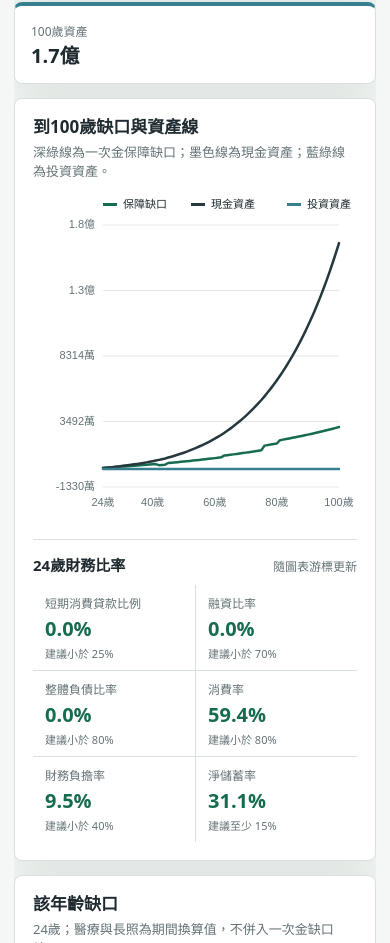
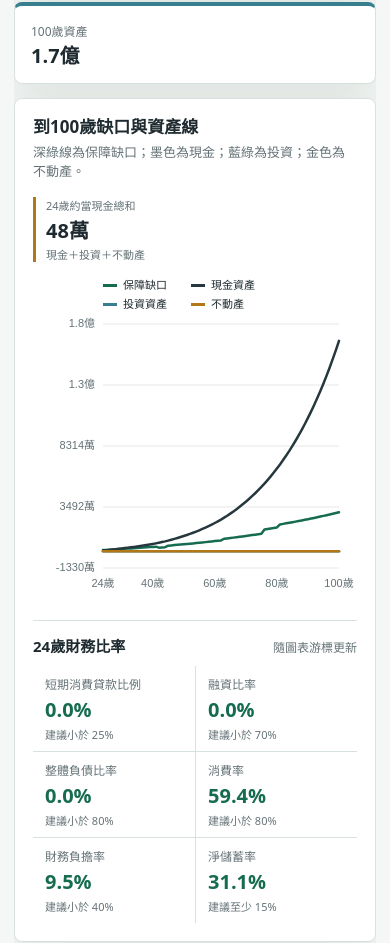
Before and after one commit to liu11-21/life-planning-dashboard, a plain HTML site: page index.html in a window 390 px wide. Shown: the part 3985-4928 px from the top of the page. Drawn offline with Linux system fonts and the light colour scheme.

Commit message:
Add real estate projection line

```diff
--- a/app.js
+++ b/app.js
@@ -396,6 +396,7 @@ function blankResource(kind) {
     id: makeId(kind),
     name: kind === "asset" ? "新增持有資產" : "新增負債",
     type: kind === "asset" ? "房地產" : "房貸",
+    assetClass: kind === "asset" ? "realEstate" : "",
     value: 0,
     annualGrowthRate: kind === "asset" ? 2 : 0,
     taxCategory: "none",
@@ -438,6 +439,13 @@ function normalizeResources(list, kind) {
     id: item.id || makeId(kind),
     name: item.name || (kind === "asset" ? "未命名資產" : "未命名負債"),
     type: item.type || (kind === "asset" ? "其他資產" : "其他負債"),
+    assetClass: kind === "asset"
+      ? (["realEstate", "other"].includes(item.assetClass)
+        ? item.assetClass
+        : (/房|土地|不動產/.test(`${item.name || ""} ${item.type || ""}`) || item.taxCategory === "house"
+          ? "realEstate"
+          : "other"))
+      : "",
     value: Number(item.value ?? item.balance) || 0,
     annualGrowthRate: kind === "asset" ? Number(item.annualGrowthRate) || 0 : 0,
     taxCategory: kind === "asset"
@@ -542,6 +550,10 @@ function assetValueAtDate(item, date) {
   const yearsHeld = monthsBetween(item.startDate, date) / 12;
   const growthRate = Math.max(-100, Number(item.annualGrowthRate) || 0) / 100;
   return Math.max(0, item.value * Math.pow(1 + growthRate, yearsHeld));
+}
+
+function isRealEstateAsset(item) {
+  return item.assetClass === "realEstate";
 }
 
 function annualExpenseAtDate(date, input, income = 0) {
@@ -835,6 +847,9 @@ function projectPlan() {
     const investmentTotal = Object.values(investmentBalances).reduce((sum, value) => sum + value, 0);
     const heldAssetValue = heldAssets
       .reduce((sum, item) => sum + assetValueAtDate(item, financial.date), 0);
+    const realEstateValue = heldAssets
+      .filter(isRealEstateAsset)
+      .reduce((sum, item) => sum + assetValueAtDate(item, financial.date), 0);
     const debtValue = debtItems
       .reduce((sum, item) => sum + debtBalanceAtDate(item, financial.date), 0);
     const netAssets = liquidBalance + investmentTotal + heldAssetValue - debtValue;
@@ -860,6 +875,8 @@ function projectPlan() {
       liquidAssets: liquidBalance,
       investmentAssets: investmentTotal,
       heldAssetValue,
+      realEstateValue,
+      equivalentAssets: liquidBalance + investmentTotal + realEstateValue,
       debtValue,
       investmentContribution,
       investmentLiquidation,
@@ -1046,6 +1063,7 @@ function renderResourceEditor() {
       <div class="loan-calculator full-field"><span>估算房屋稅：每年 ${formatMoney(annualAssetTax(editorDraft))}</span></div>` : ""}` : "";
   return `<div class="modal-field-grid">
       <label>項目<input data-draft-field="name" value="${escapeHtml(editorDraft.name)}"></label>
+      ${editorType === "asset" ? `<label>資產分類<select data-draft-field="assetClass"><option value="realEstate" ${editorDraft.assetClass === "realEstate" ? "selected" : ""}>不動產</option><option value="other" ${editorDraft.assetClass === "other" ? "selected" : ""}>其他持有資產</option></select></label>` : ""}
       <label>類型<input data-draft-field="type" value="${escapeHtml(editorDraft.type)}"></label>
       <label>${editorType === "asset" ? "起始估計價值" : "目前貸款餘額"}<input data-draft-field="value" type="number" min="0" step="any" value="${editorDraft.value}"></label>
       ${editorType === "asset" ? `<label>預期年增值率 %<input data-draft-field="annualGrowthRate" type="number" min="-100" step="any" value="${editorDraft.annualGrowthRate}"></label>` : ""}
@@ -1305,7 +1323,7 @@ function renderResources(kind) {
   container.innerHTML = list.map((item, index) => `
     <section class="entity-summary" data-resource-kind="${kind}" data-resource-index="${index}">
       <strong>${escapeHtml(item.name)}</strong>
-      <span>${escapeHtml(item.type)}｜${item.startDate || "-"} 至 ${item.endDate || "持續"}</span>
+      <span>${kind === "asset" ? `${isRealEstateAsset(item) ? "不動產" : "其他持有資產"}｜` : ""}${escapeHtml(item.type)}｜${item.startDate || "-"} 至 ${item.endDate || "持續"}</span>
       <span>${kind === "asset" ? `起始價值 ${formatMoney(item.value, true)}｜年增率 ${item.annualGrowthRate}%｜估算年稅 ${formatMoney(annualAssetTax(item), true)}` : `餘額 ${formatMoney(item.value, true)}｜月付 ${formatMoney(item.monthlyPayment)}`}</span>
       <div class="entity-summary-actions"><button type="button" class="detail-btn" data-action="edit-resource">更多編輯</button><button type="button" class="delete-btn" data-action="delete-resource">刪除</button></div>
     </section>`).join("");
@@ -1379,6 +1397,13 @@ function renderFinancialRatios() {
   }).join("");
 }
 
+function renderEquivalentAssets() {
+  const selectedAge = Number(document.getElementById("selectedAge").value);
+  const row = projection.find((item) => item.age === selectedAge) || projection[0];
+  document.getElementById("equivalentAssetsAge").textContent = `${row.age}歲約當現金總和`;
+  document.getElementById("equivalentAssetsTotal").textContent = formatMoney(row.equivalentAssets, true);
+}
+
 function renderAgeTable() {
   const input = readInputs();
   const candidateAges = [
@@ -1466,11 +1491,12 @@ function drawLine(context, values, color, bounds, yMin, yMax) {
 function drawLineChart() {
   const canvas = document.getElementById("lineChart");
   const { context, width, height } = setupCanvas(canvas);
-  const bounds = { left: 70, right: width - 18, top: 30, bottom: height - 38 };
+  const bounds = { left: 70, right: width - 18, top: 48, bottom: height - 38 };
   const gapValues = projection.map((row) => row.totalGap);
   const cashValues = projection.map((row) => row.liquidAssets);
   const investmentValues = projection.map((row) => row.investmentAssets);
-  const allValues = [...gapValues, ...cashValues, ...investmentValues, 0];
+  const realEstateValues = projection.map((row) => row.realEstateValue);
+  const allValues = [...gapValues, ...cashValues, ...investmentValues, ...realEstateValues, 0];
   let yMin = Math.min(...allValues);
   let yMax = Math.max(...allValues);
   const padding = Math.max(1, (yMax - yMin) * 0.08);
@@ -1481,6 +1507,7 @@ function drawLineChart() {
   drawLine(context, gapValues, "#166c50", bounds, yMin, yMax);
   drawLine(context, cashValues, "#26383d", bounds, yMin, yMax);
   drawLine(context, investmentValues, "#377f8f", bounds, yMin, yMax);
+  drawLine(context, realEstateValues, "#b27716", bounds, yMin, yMax);
 
   const selectedAge = Number(document.getElementById("selectedAge").value);
   const selectedIndex = Math.max(0, selectedAge - projection[0].age);
@@ -1489,7 +1516,7 @@ function drawLineChart() {
     ((bounds.right - bounds.left) * selectedIndex) / Math.max(1, projection.length - 1);
   if (chartHoverActive) {
     const selectedRow = projection[selectedIndex] || projection[0];
-    context.strokeStyle = "#b27716";
+    context.strokeStyle = "#b8463d";
     context.lineWidth = 1.5;
     context.setLineDash([5, 4]);
     context.beginPath();
@@ -1498,8 +1525,8 @@ function drawLineChart() {
     context.stroke();
     context.setLineDash([]);
 
-    const tooltipWidth = 202;
-    const tooltipHeight = 112;
+    const tooltipWidth = 218;
+    const tooltipHeight = 154;
     const tooltipX = selectedX + tooltipWidth + 14 > bounds.right
       ? selectedX - tooltipWidth - 12
       : selectedX + 12;
@@ -1521,8 +1548,12 @@ function drawLineChart() {
     context.fillText(`現金資產 ${formatMoney(selectedRow.liquidAssets, true)}`, tooltipX + 10, tooltipY + 51);
     context.fillStyle = "#377f8f";
     context.fillText(`投資資產 ${formatMoney(selectedRow.investmentAssets, true)}`, tooltipX + 10, tooltipY + 70);
+    context.fillStyle = "#b27716";
+    context.fillText(`不動產 ${formatMoney(selectedRow.realEstateValue, true)}`, tooltipX + 10, tooltipY + 89);
+    context.fillStyle = "#1e2a2f";
+    context.fillText(`約當總和 ${formatMoney(selectedRow.equivalentAssets, true)}`, tooltipX + 10, tooltipY + 108);
     context.fillStyle = "#647276";
-    context.fillText(`階段 ${selectedRow.financeStage}`, tooltipX + 10, tooltipY + 89);
+    context.fillText(`階段 ${selectedRow.financeStage}`, tooltipX + 10, tooltipY + 127);
   }
 
   context.fillStyle = "#647276";
@@ -1549,9 +1580,13 @@ function drawLineChart() {
   context.fillStyle = "#1e2a2f";
   context.fillText("現金資產", bounds.left + 108, 10);
   context.fillStyle = "#377f8f";
-  context.fillRect(bounds.left + 184, 8, 14, 3);
+  context.fillRect(bounds.left, 27, 14, 3);
   context.fillStyle = "#1e2a2f";
-  context.fillText("投資資產", bounds.left + 204, 10);
+  context.fillText("投資資產", bounds.left + 20, 29);
+  context.fillStyle = "#b27716";
+  context.fillRect(bounds.left + 88, 27, 14, 3);
+  context.fillStyle = "#1e2a2f";
+  context.fillText("不動產", bounds.left + 108, 29);
 }
 
 function drawBarChart() {
@@ -1830,6 +1865,7 @@ function recalculate() {
   renderRecommendations();
   renderSummary();
   renderFinancialRatios();
+  renderEquivalentAssets();
   renderAgeTable();
   drawLineChart();
   drawBarChart();
@@ -2023,6 +2059,7 @@ function bindEvents() {
     drawLineChart();
     drawBarChart();
     renderFinancialRatios();
+    renderEquivalentAssets();
   });
   lineCanvas.addEventListener("pointerleave", () => {
     chartHoverActive = false;
--- a/index.html
+++ b/index.html
@@ -4,7 +4,7 @@
   <meta charset="utf-8">
   <meta name="viewport" content="width=device-width, initial-scale=1">
   <title>人生規劃儀表板</title>
-  <link rel="stylesheet" href="./styles.css?v=20260621a">
+  <link rel="stylesheet" href="./styles.css?v=20260621b">
 </head>
 <body>
   <main class="app-shell">
@@ -239,7 +239,12 @@
             <div class="chart-head">
               <div>
                 <h2>到100歲缺口與資產線</h2>
-                <p>深綠線為一次金保障缺口；墨色線為現金資產；藍綠線為投資資產。</p>
+                <p>深綠線為保障缺口；墨色為現金；藍綠為投資；金色為不動產。</p>
+              </div>
+              <div class="equivalent-assets">
+                <span id="equivalentAssetsAge">24歲約當現金總和</span>
+                <strong id="equivalentAssetsTotal">0</strong>
+                <small>現金＋投資＋不動產</small>
               </div>
               <input id="selectedAge" type="hidden" value="24">
             </div>
@@ -361,6 +366,6 @@
     </section>
   </div>
 
-  <script src="./app.js?v=20260621a"></script>
+  <script src="./app.js?v=20260621b"></script>
 </body>
 </html>
--- a/styles.css
+++ b/styles.css
@@ -461,6 +461,27 @@ button:focus {
 
 .chart-head.compact {
   min-height: 65px;
+}
+
+.equivalent-assets {
+  border-left: 3px solid var(--amber);
+  flex: 0 0 auto;
+  min-width: 158px;
+  padding-left: 10px;
+  text-align: right;
+}
+
+.equivalent-assets span,
+.equivalent-assets small {
+  color: var(--muted);
+  display: block;
+  font-size: 11px;
+}
+
+.equivalent-assets strong {
+  display: block;
+  font-size: 20px;
+  margin: 2px 0;
 }
 
 canvas {
@@ -1161,6 +1182,11 @@ td select {
     display: grid;
   }
 
+  .equivalent-assets {
+    min-width: 0;
+    text-align: left;
+  }
+
   .button-row {
     justify-content: start;
   }
```
